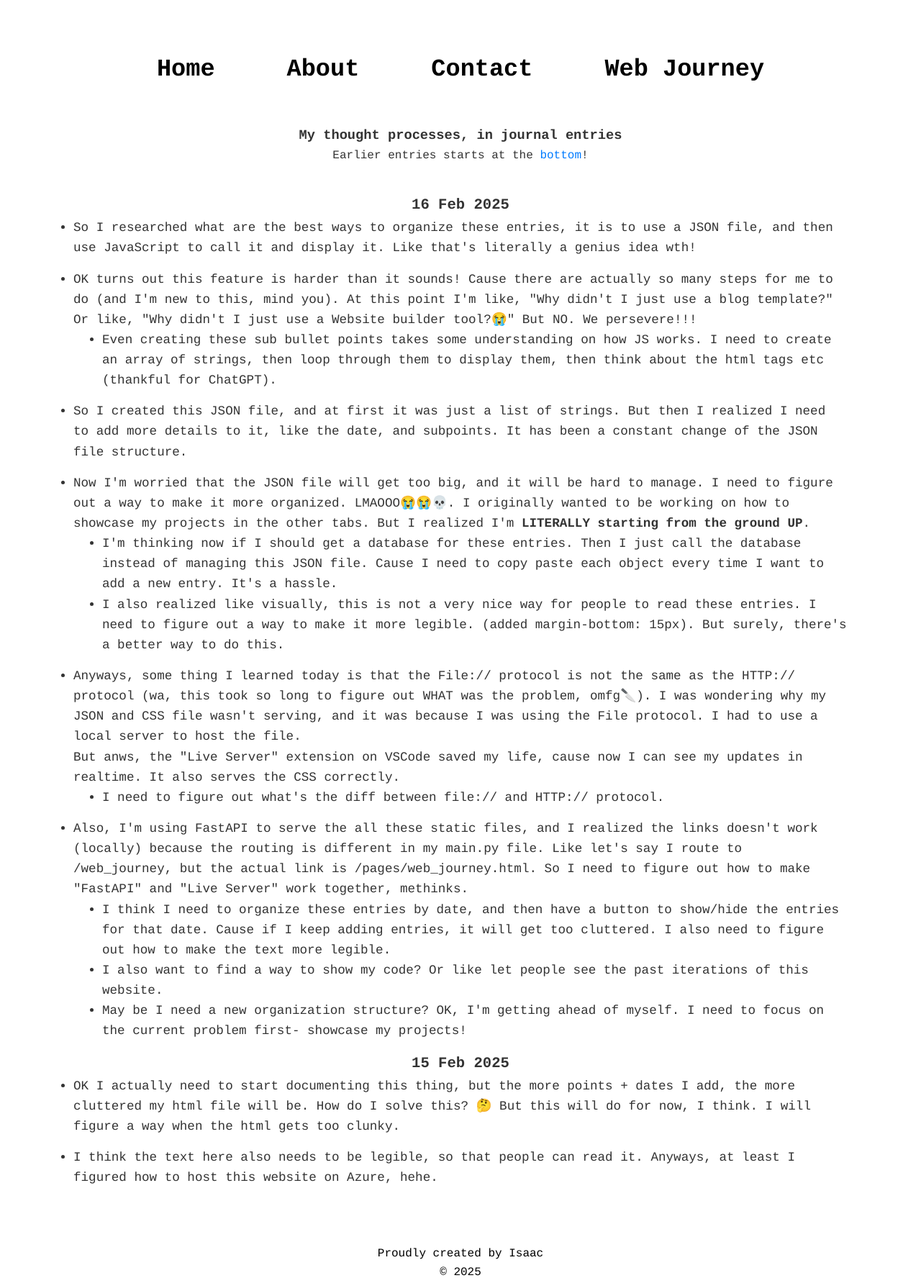
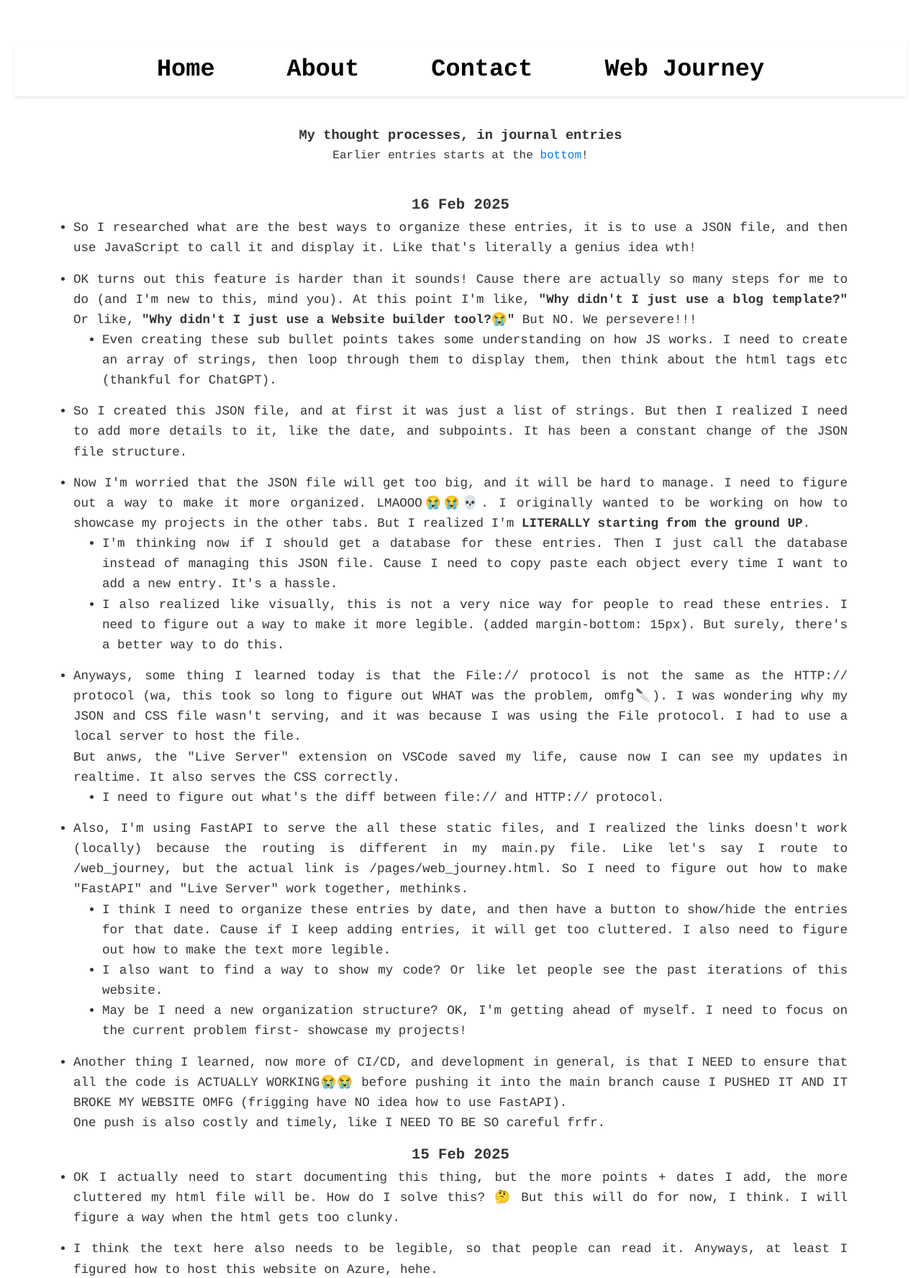
Before and after one commit to izack8/caasi, a FastAPI app: page /web_journey in a window 1280 px wide. Shown: the top 1776 px of the page at 72% size. Run offline with FastAPI, Linux system fonts and the light colour scheme.

Commit message:
just added one more entry

```diff
--- a/static/css/styles.css
+++ b/static/css/styles.css
@@ -23,9 +23,14 @@ header {
     display: flex;
     justify-content: center;
     align-items: center;
-
     padding: 10px;
     margin-bottom: 20px;
+    background-color: #fff; /* Background color for the navbar */
+    position: -webkit-sticky; /* For Safari */
+    position: sticky;
+    top: 0;
+    z-index: 1000; /* Ensure the navbar is above other content */
+    box-shadow: 0 2px 4px rgba(0, 0, 0, 0.1);
 }
 
 .nav_bar ul {
@@ -35,6 +40,7 @@ header {
 
 .nav_bar li {
     margin: 0 50px;
+    text-align: center;
 }
 
 .nav_bar a {
@@ -92,7 +98,6 @@ a:hover {
 ul.subpoints {
     margin-left: 40px; /* Indent subpoints */
     list-style-type: disc; /* Change bullet style for subpoints */
-
 }
 
 .footer {
@@ -101,6 +106,7 @@ ul.subpoints {
     color: black;
     margin-top: 20px;
 }
+
 
 .disclaimer {
     max-width: 90%;
--- a/static/entries/entries.json
+++ b/static/entries/entries.json
@@ -7,7 +7,7 @@
                 "subpoints": []
             },
             {
-                "text": "OK turns out this feature is harder than it sounds! Cause there are actually so many steps for me to do (and I'm new to this, mind you). At this point I'm like, \"Why didn't I just use a blog template?\" Or like, \"Why didn't I just use a Website builder tool?😭\" But NO. We persevere!!!",
+                "text": "OK turns out this feature is harder than it sounds! Cause there are actually so many steps for me to do (and I'm new to this, mind you). At this point I'm like, <b>\"Why didn't I just use a blog template?\"</b> Or like, <b>\"Why didn't I just use a Website builder tool?😭\"</b> But NO. We persevere!!!",
                 "subpoints": ["Even creating these sub bullet points takes some understanding on how JS works. I need to create an array of strings, then loop through them to display them, then think about the html tags etc (thankful for ChatGPT)."]
             },
             {
@@ -25,6 +25,10 @@
             {
                 "text": "Also, I'm using FastAPI to serve the all these static files, and I realized the links doesn't work (locally) because the routing is different in my main.py file. Like let's say I route to /web_journey, but the actual link is /pages/web_journey.html. So I need to figure out how to make \"FastAPI\" and \"Live Server\" work together, methinks.",
                 "subpoints": ["I think I need to organize these entries by date, and then have a button to show/hide the entries for that date. Cause if I keep adding entries, it will get too cluttered. I also need to figure out how to make the text more legible.", "I also want to find a way to show my code? Or like let people see the past iterations of this website.", "May be I need a new organization structure? OK, I'm getting ahead of myself. I need to focus on the current problem first- showcase my projects!"]
+            },
+            {
+                "text": "Another thing I learned, now more of CI/CD, and development in general, is that I NEED to ensure that all the code is ACTUALLY WORKING😭😭 before pushing it into the main branch cause I PUSHED IT AND IT BROKE MY WEBSITE OMFG (frigging have NO idea how to use FastAPI).\n One push is also costly and timely, like I NEED TO BE SO careful frfr.",
+                "subpoints": []
             }
 
 
--- a/static/js/web__journey.js
+++ b/static/js/web__journey.js
@@ -14,7 +14,7 @@ function fetchEntries() {
                 mainContentText.appendChild(dateHeader);
 
                 const ul = document.createElement('ul');
-                ul.style.textAlign = 'left';
+                ul.style.textAlign = 'justify';
 
                 entry.entries.forEach(item => {
                     const li = createEntryItem(item);
```
